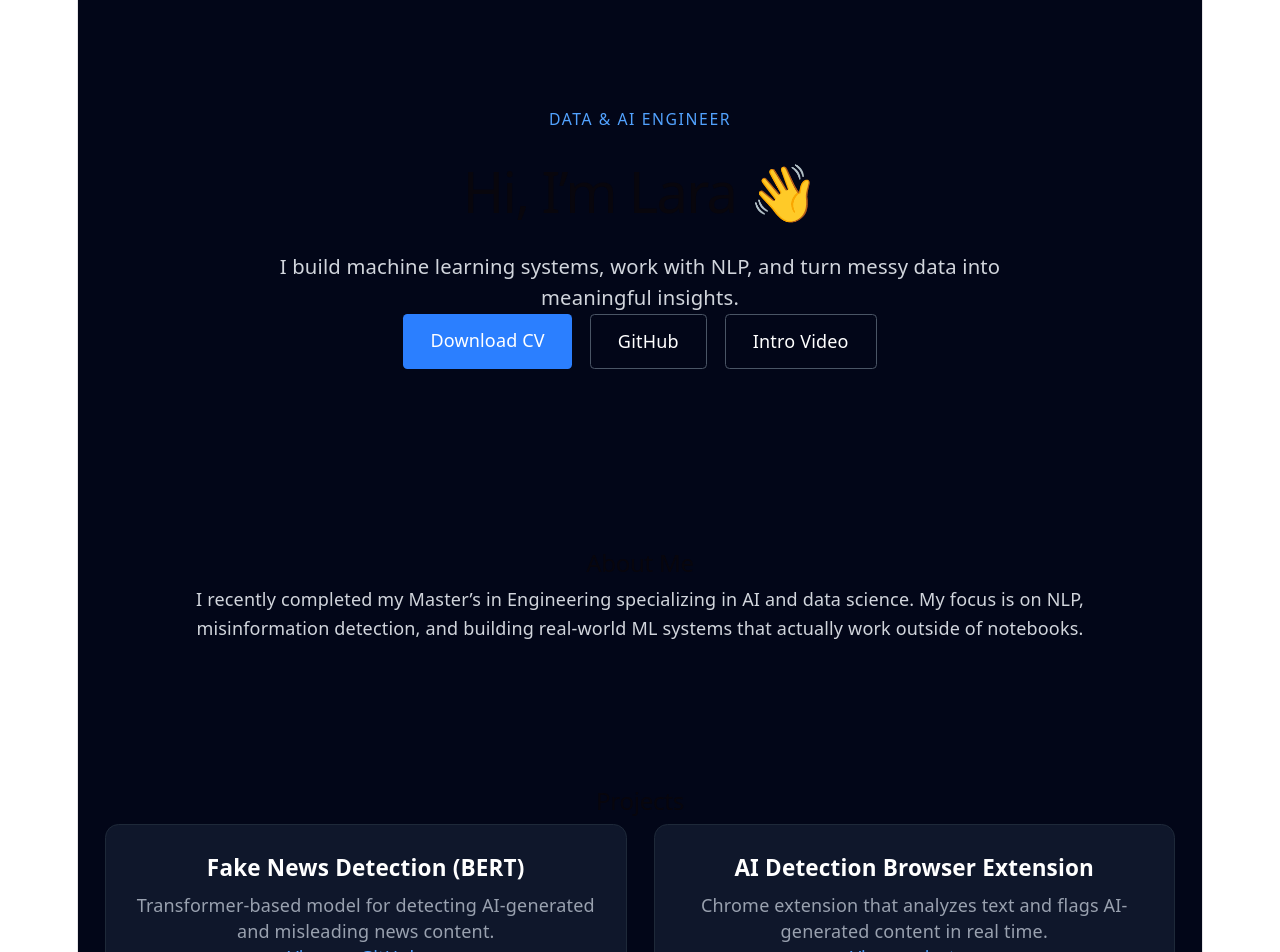
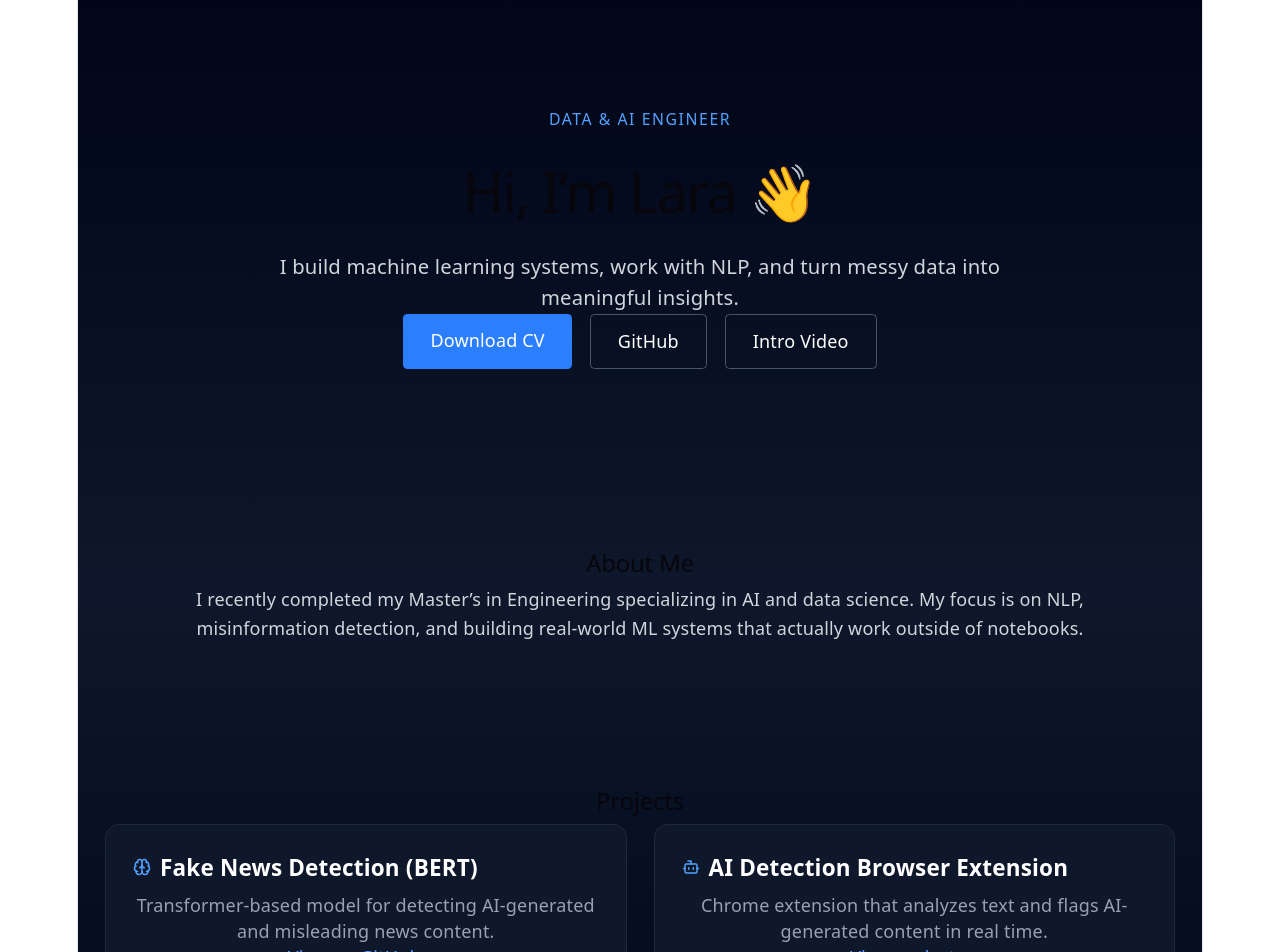
Before and after one commit to sinpacchan/my-portfolio, a React (Vite) app: page / in a window 1280 px wide. Shown: the top 952 px of the page. Built offline with nearby package versions, Linux system fonts and the light colour scheme.

Commit message:
update visuals

```diff
--- a/src/App.jsx
+++ b/src/App.jsx
@@ -1,9 +1,11 @@
+import { Brain, Bot } from "lucide-react"
+
 export default function App() {
   return (
-    <div className="min-h-screen bg-slate-950 text-white">
+    <div className="min-h-screen bg-gradient-to-b from-slate-950 via-slate-900 to-slate-950 text-white">
 
       {/* HERO SECTION */}
-      <section className="flex flex-col items-center justify-center text-center px-6 py-24">
+      <section className="flex flex-col items-center justify-center text-center px-6 py-24 animate-fade-in">
 
         <p className="text-blue-400 mb-3 text-sm tracking-widest uppercase">
           Data & AI Engineer
@@ -21,21 +23,21 @@ export default function App() {
 
           <a
             href="/cv.pdf"
-            className="px-6 py-3 rounded bg-blue-500 hover:bg-blue-600 transition"
+            className="px-6 py-3 rounded bg-blue-500 hover:bg-blue-600 transition transform hover:-translate-y-1"
           >
             Download CV
           </a>
 
           <a
             href="https://github.com/"
-            className="px-6 py-3 rounded border border-gray-600 hover:border-gray-400 transition"
+            className="px-6 py-3 rounded border border-gray-600 hover:border-gray-400 transition transform hover:-translate-y-1"
           >
             GitHub
           </a>
 
           <a
             href="https://youtube.com"
-            className="px-6 py-3 rounded border border-gray-600 hover:border-gray-400 transition"
+            className="px-6 py-3 rounded border border-gray-600 hover:border-gray-400 transition transform hover:-translate-y-1"
           >
             Intro Video
           </a>
@@ -45,7 +47,7 @@ export default function App() {
       </section>
 
       {/* ABOUT SECTION */}
-      <section className="max-w-4xl mx-auto px-6 py-16">
+      <section className="max-w-4xl mx-auto px-6 py-16 animate-fade-in">
 
         <h2 className="text-3xl font-semibold mb-6">About Me</h2>
 
@@ -66,27 +68,39 @@ export default function App() {
         <div className="grid md:grid-cols-2 gap-6">
 
           {/* PROJECT 1 */}
-          <div className="p-6 rounded-xl border border-gray-800 bg-slate-900 hover:border-blue-500 transition">
-            <h3 className="text-xl font-semibold mb-2">
-              Fake News Detection (BERT)
-            </h3>
+          <div className="p-6 rounded-xl border border-gray-800 bg-slate-900 transition transform hover:-translate-y-2 hover:border-blue-500 hover:shadow-xl animate-fade-in">
+
+            <div className="flex items-center gap-2 mb-2">
+              <Brain className="text-blue-400" size={18} />
+              <h3 className="text-xl font-semibold">
+                Fake News Detection (BERT)
+              </h3>
+            </div>
+
             <p className="text-gray-400 mb-4">
               Transformer-based model for detecting AI-generated and misleading news content.
             </p>
-            <a href="#" className="text-blue-400">
+
+            <a href="#" className="text-blue-400 hover:underline">
               View on GitHub →
             </a>
           </div>
 
           {/* PROJECT 2 */}
-          <div className="p-6 rounded-xl border border-gray-800 bg-slate-900 hover:border-blue-500 transition">
-            <h3 className="text-xl font-semibold mb-2">
-              AI Detection Browser Extension
-            </h3>
+          <div className="p-6 rounded-xl border border-gray-800 bg-slate-900 transition transform hover:-translate-y-2 hover:border-blue-500 hover:shadow-xl animate-fade-in">
+
+            <div className="flex items-center gap-2 mb-2">
+              <Bot className="text-blue-400" size={18} />
+              <h3 className="text-xl font-semibold">
+                AI Detection Browser Extension
+              </h3>
+            </div>
+
             <p className="text-gray-400 mb-4">
               Chrome extension that analyzes text and flags AI-generated content in real time.
             </p>
-            <a href="#" className="text-blue-400">
+
+            <a href="#" className="text-blue-400 hover:underline">
               View project →
             </a>
           </div>
@@ -96,7 +110,7 @@ export default function App() {
       </section>
 
       {/* FOOTER */}
-      <footer className="text-center py-10 text-gray-500 text-sm">
+      <footer className="text-center py-10 text-gray-500 text-sm animate-fade-in">
         Built with React + Tailwind 🚀
       </footer>
 
--- a/src/index.css
+++ b/src/index.css
@@ -111,3 +111,18 @@ code {
   padding: 4px 8px;
   background: var(--code-bg);
 }
+
+@keyframes fadeIn {
+  from {
+    opacity: 0;
+    transform: translateY(10px);
+  }
+  to {
+    opacity: 1;
+    transform: translateY(0);
+  }
+}
+
+.animate-fade-in {
+  animation: fadeIn 0.6s ease-out both;
+}
```
